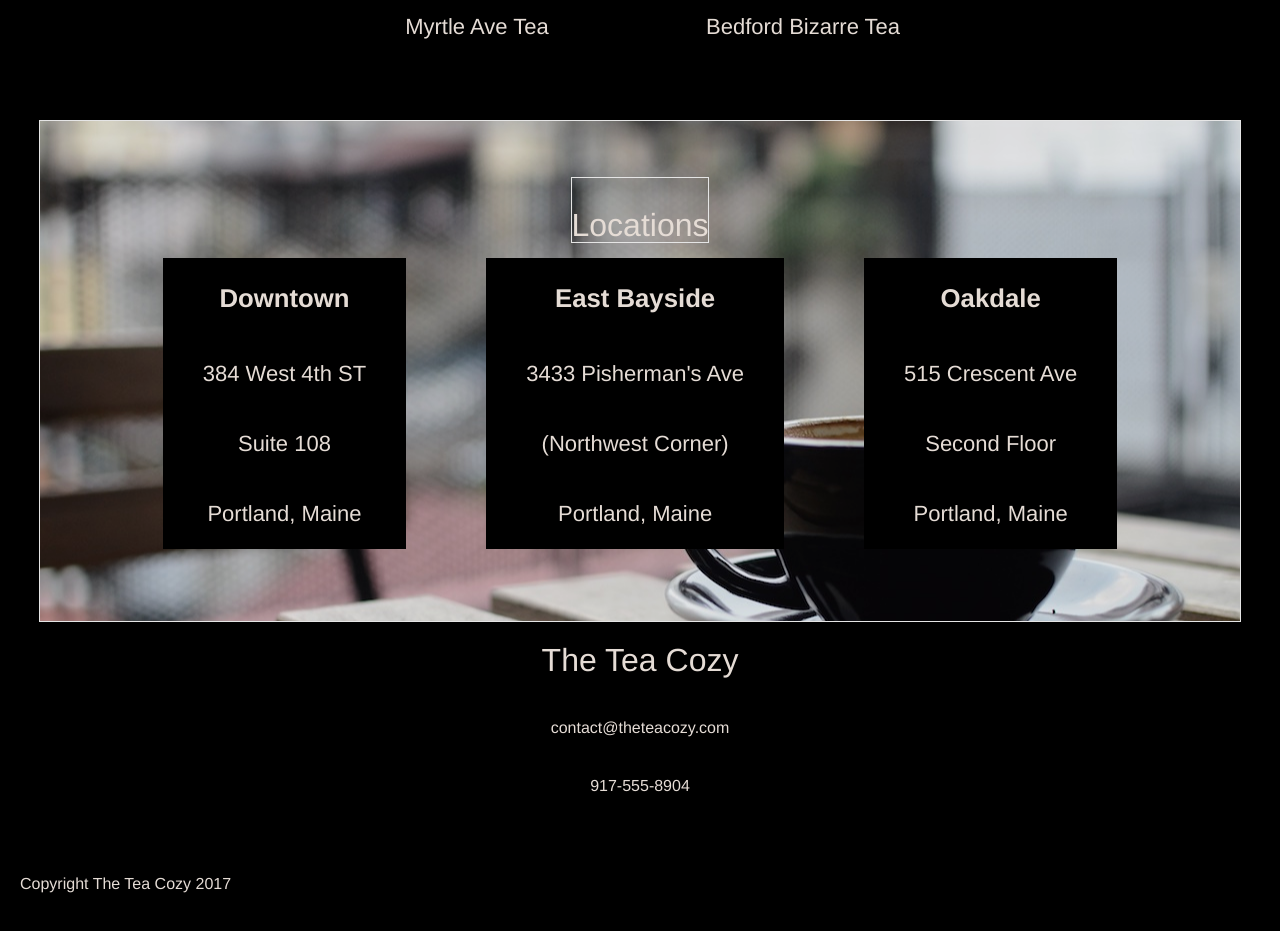
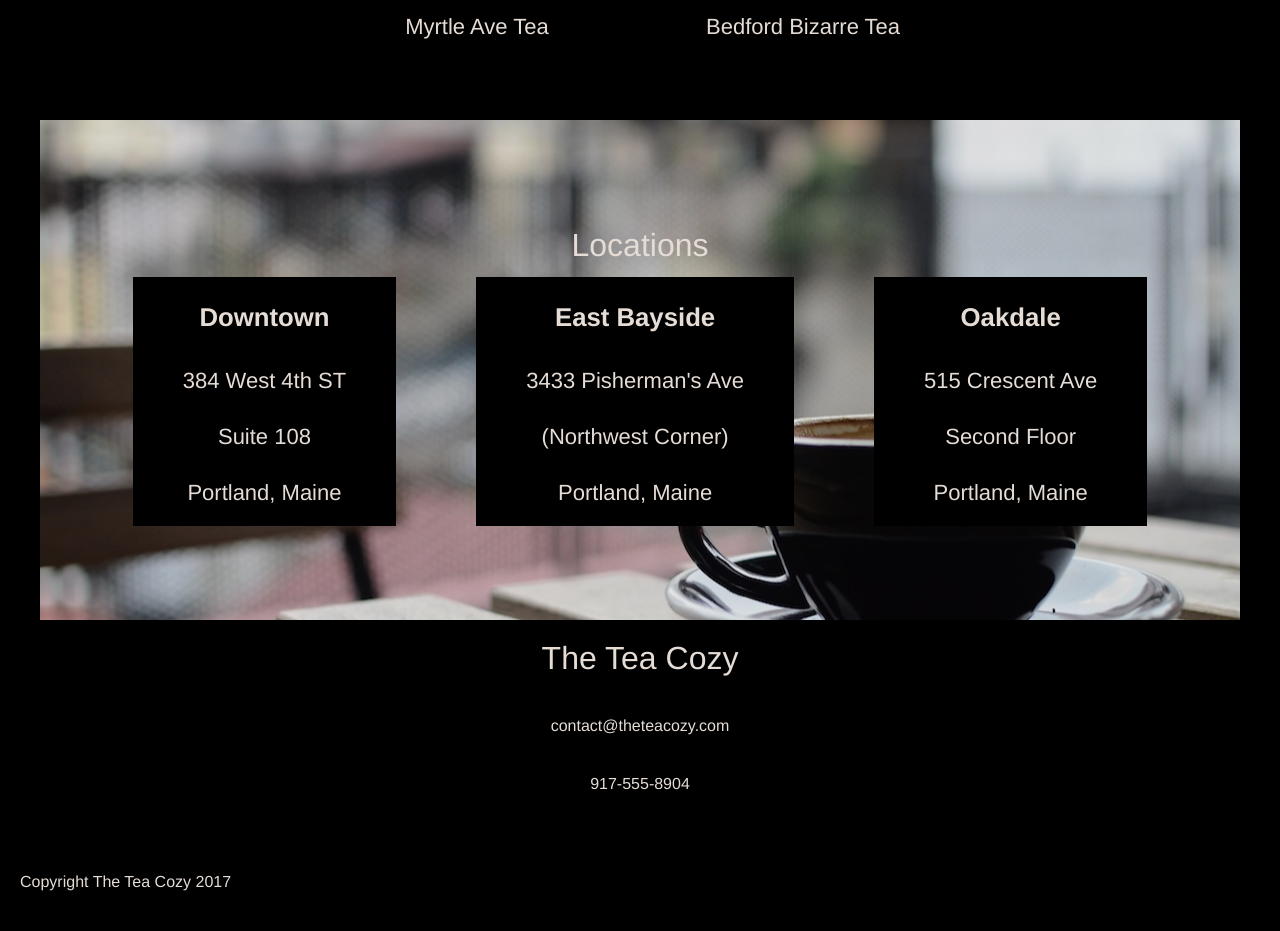
Before and after one commit to olow/tea-cozy, a plain HTML site: page index.html in a window 1280 px wide. Shown: the part 1407-2338 px from the top of the page. Drawn offline with Linux system fonts and the light colour scheme.

Commit message:
Final final and complete :)

```diff
--- a/resources/css/style.css
+++ b/resources/css/style.css
@@ -40,6 +40,7 @@ html, body, input, button {
 body, input, button, a {
   font-family: Helvetica, sans-serif;
   font-size: 22px;
+  font-weight: lighter;
   color: seashell;
   opacity: .9;
   background-color: black;
@@ -205,8 +206,8 @@ header nav {
   background-repeat: no-repeat;
   width: 1200px;
   height: 500px;
-  border: 1px solid white;
   margin-top: 80px;
+  /*border: 1px solid white;*/
 }
 
 .places {
@@ -217,7 +218,7 @@ header nav {
 .place {
   display: flex;
   flex-direction: column;
-  justify-content: space-between;
+  justify-content: center;
   padding: 0 40px;
   margin: 15px 40px;
   background-color: black;
@@ -227,7 +228,12 @@ header nav {
   display: flex;
   align-items: center;
   height: 64px;
-  border: 1px solid white;
+  /*border: 1px solid white;*/
+}
+
+p {
+  margin: 10px 10px 20px 10px;
+  /*border: 1px solid white;*/
 }
 
 /* Third Section with Locations */
```
